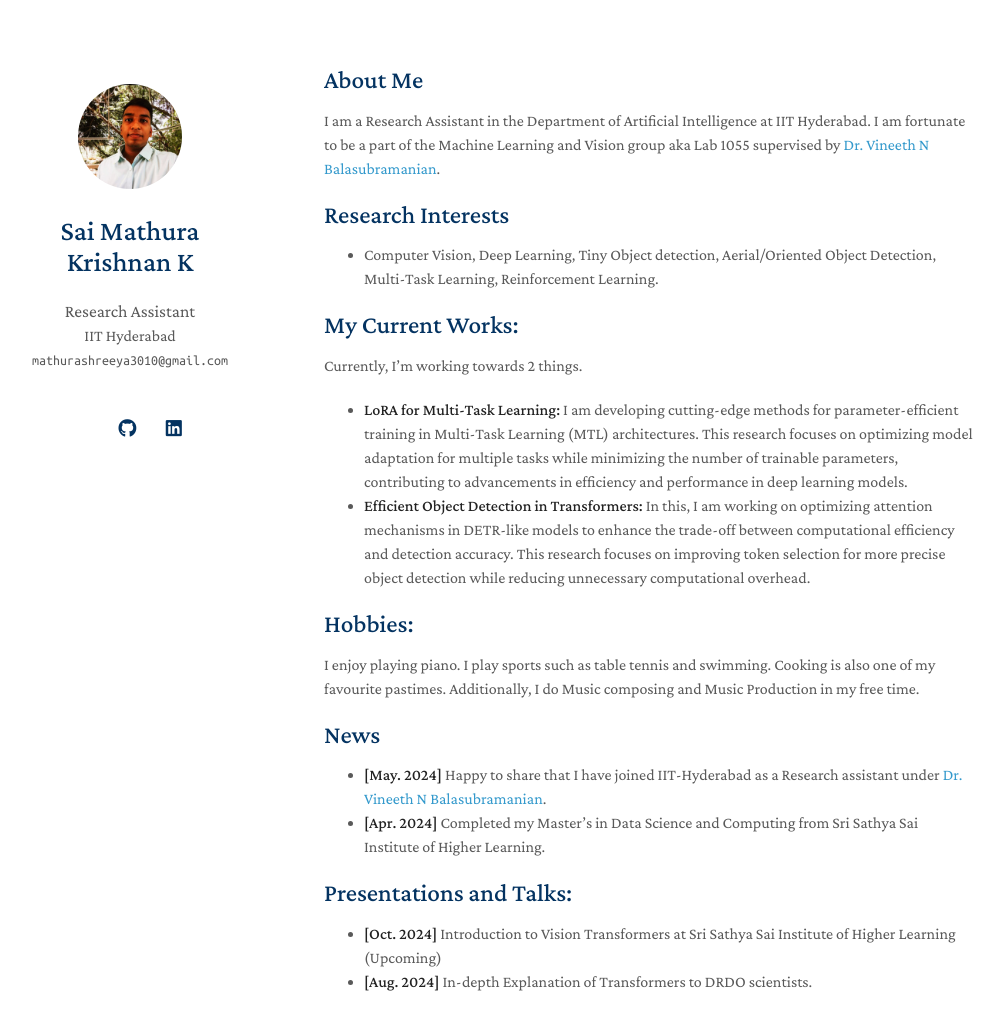
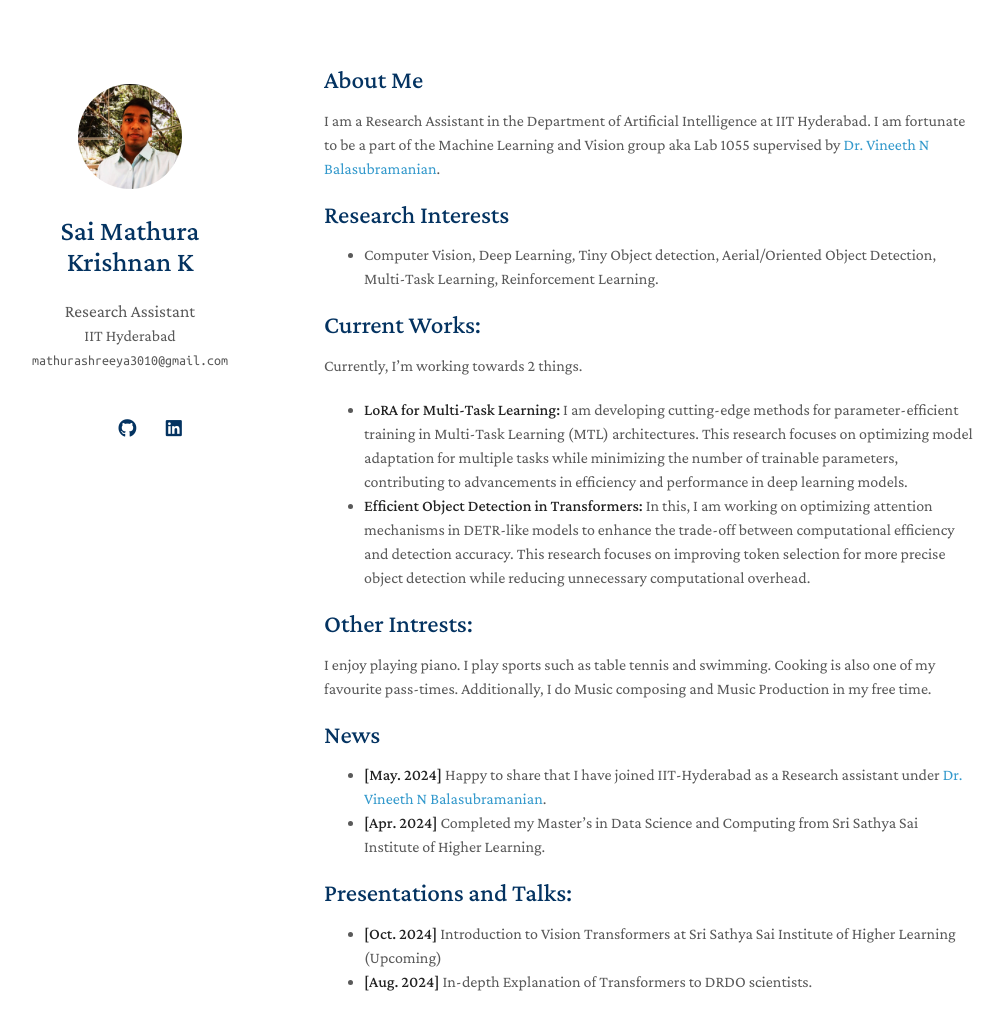
Before and after one commit to saimathura/saimathura.github.io, a Jekyll site: the page built from index.md, in a window 1280 px wide and 1088 px high. Shown: the top 1030 px of the window, without its empty margins (146-1150 px from the left). Built offline with Jekyll 4.4.1, drawn with Linux system fonts in a browser that asks for light colours; nearby versions of some CDN libraries; a style sheet for code colours, icons or effects is not loaded; our own code applies the rules of GitHub Pages for plain Markdown files.

Commit message:
Update index.md

```diff
--- a/index.md
+++ b/index.md
@@ -10,14 +10,14 @@ I am a Research Assistant in the Department of Artificial Intelligence at IIT Hy
 
 - Computer Vision, Deep Learning, Tiny Object detection, Aerial/Oriented Object Detection, Multi-Task Learning, Reinforcement Learning.
 
-## My Current Works:
+## Current Works:
 
 Currently, I'm working towards 2 things.
 - **LoRA for Multi-Task Learning:** I am developing cutting-edge methods for parameter-efficient training in Multi-Task Learning (MTL) architectures. This research focuses on optimizing model adaptation for multiple tasks while minimizing the number of trainable parameters, contributing to advancements in efficiency and performance in deep learning models.
 - **Efficient Object Detection in Transformers:** In this, I am working on optimizing attention mechanisms in DETR-like models to enhance the trade-off between computational efficiency and detection accuracy. This research focuses on improving token selection for more precise object detection while reducing unnecessary computational overhead.
 
-## Hobbies:
-I enjoy playing piano. I play sports such as table tennis and swimming. Cooking is also one of my favourite pastimes. Additionally, I do Music composing and Music Production in my free time.
+## Other Intrests:
+I enjoy playing piano. I play sports such as table tennis and swimming. Cooking is also one of my favourite pass-times. Additionally, I do Music composing and Music Production in my free time.
 
 ## News
 - **[May. 2024]** Happy to share that I have joined IIT-Hyderabad as a Research assistant under [Dr. Vineeth N Balasubramanian](https://people.iith.ac.in/vineethnb/).
```
